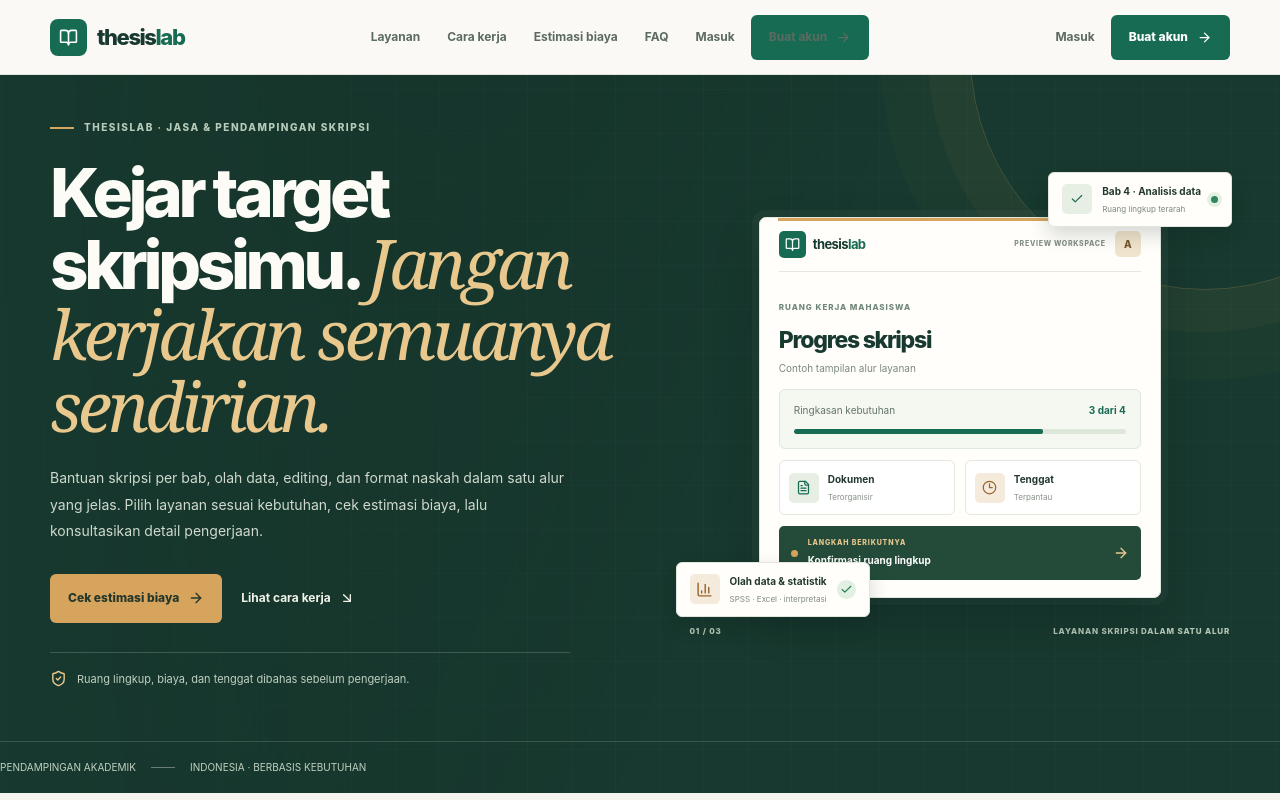
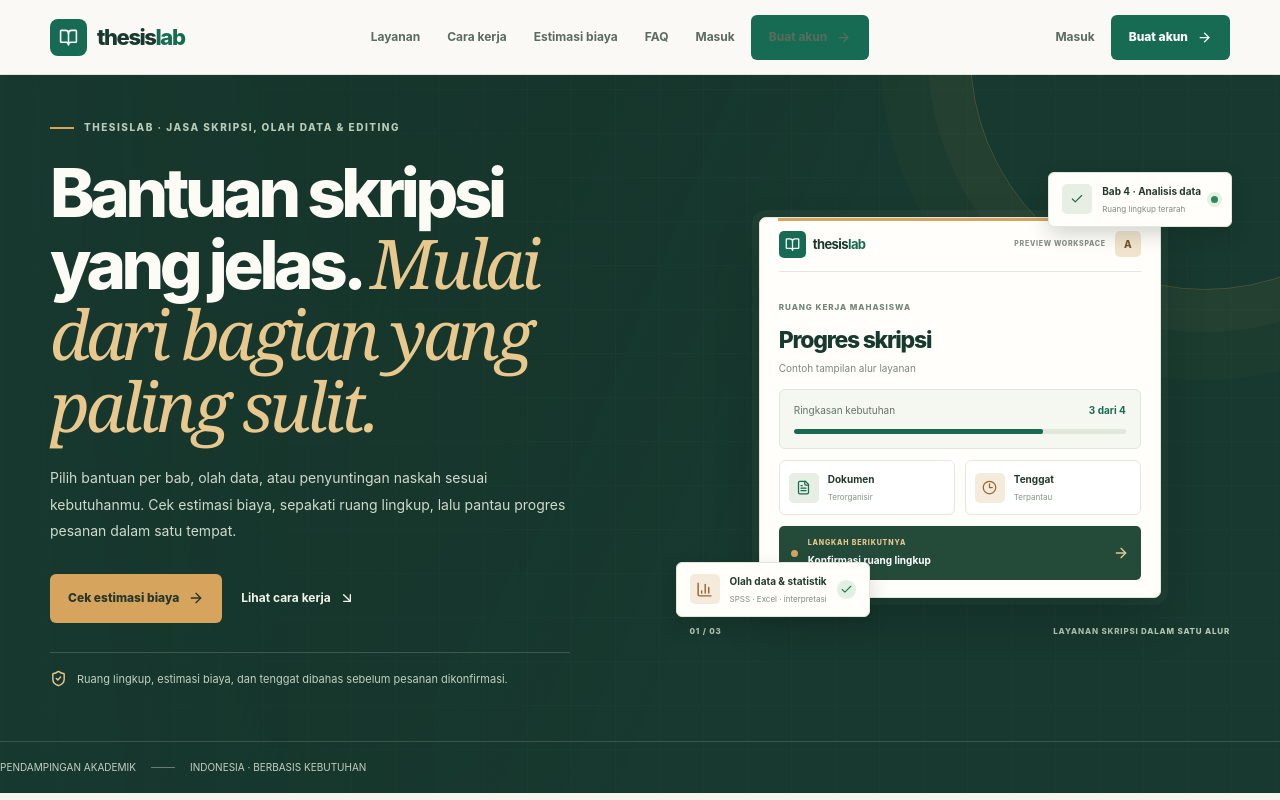
Before and after one commit to aldxynnn/thesislab, a Next.js app: page / in a window 1280 px wide. Shown: the top 800 px of the page. Built offline with nearby package versions, Linux system fonts and the light colour scheme; no server answers.

Commit message:
Refine landing-page messaging for thesis services

```diff
--- a/app/page.tsx
+++ b/app/page.tsx
@@ -116,14 +116,14 @@ export default function Home() {
       <section className="editorial-hero">
         <div className="hero-inner">
           <div className="hero-copy">
-            <p className="eyebrow"><span className="eyebrow-line" /> THESISLAB · JASA & PENDAMPINGAN SKRIPSI</p>
-            <h1>Kejar target skripsimu. <em>Jangan kerjakan semuanya sendirian.</em></h1>
-            <p className="hero-description">Bantuan skripsi per bab, olah data, editing, dan format naskah dalam satu alur yang jelas. Pilih layanan sesuai kebutuhan, cek estimasi biaya, lalu konsultasikan detail pengerjaan.</p>
+            <p className="eyebrow"><span className="eyebrow-line" /> THESISLAB · JASA SKRIPSI, OLAH DATA & EDITING</p>
+            <h1>Bantuan skripsi yang jelas. <em>Mulai dari bagian yang paling sulit.</em></h1>
+            <p className="hero-description">Pilih bantuan per bab, olah data, atau penyuntingan naskah sesuai kebutuhanmu. Cek estimasi biaya, sepakati ruang lingkup, lalu pantau progres pesanan dalam satu tempat.</p>
             <div className="hero-actions">
               <a href="#kalkulator" className="button button-green">Cek estimasi biaya <ArrowRight size={16} /></a>
               <a href="#cara-kerja" className="text-link">Lihat cara kerja <ArrowDownRight size={16} /></a>
             </div>
-            <div className="hero-note"><ShieldCheck size={17} /> Ruang lingkup, biaya, dan tenggat dibahas sebelum pengerjaan.</div>
+            <div className="hero-note"><ShieldCheck size={17} /> Ruang lingkup, estimasi biaya, dan tenggat dibahas sebelum pesanan dikonfirmasi.</div>
           </div>
           <div className="hero-visual" aria-label="Ilustrasi ruang kerja ThesisLab">
             <div className="visual-orbit visual-orbit-one"></div><div className="visual-orbit visual-orbit-two"></div>
```
